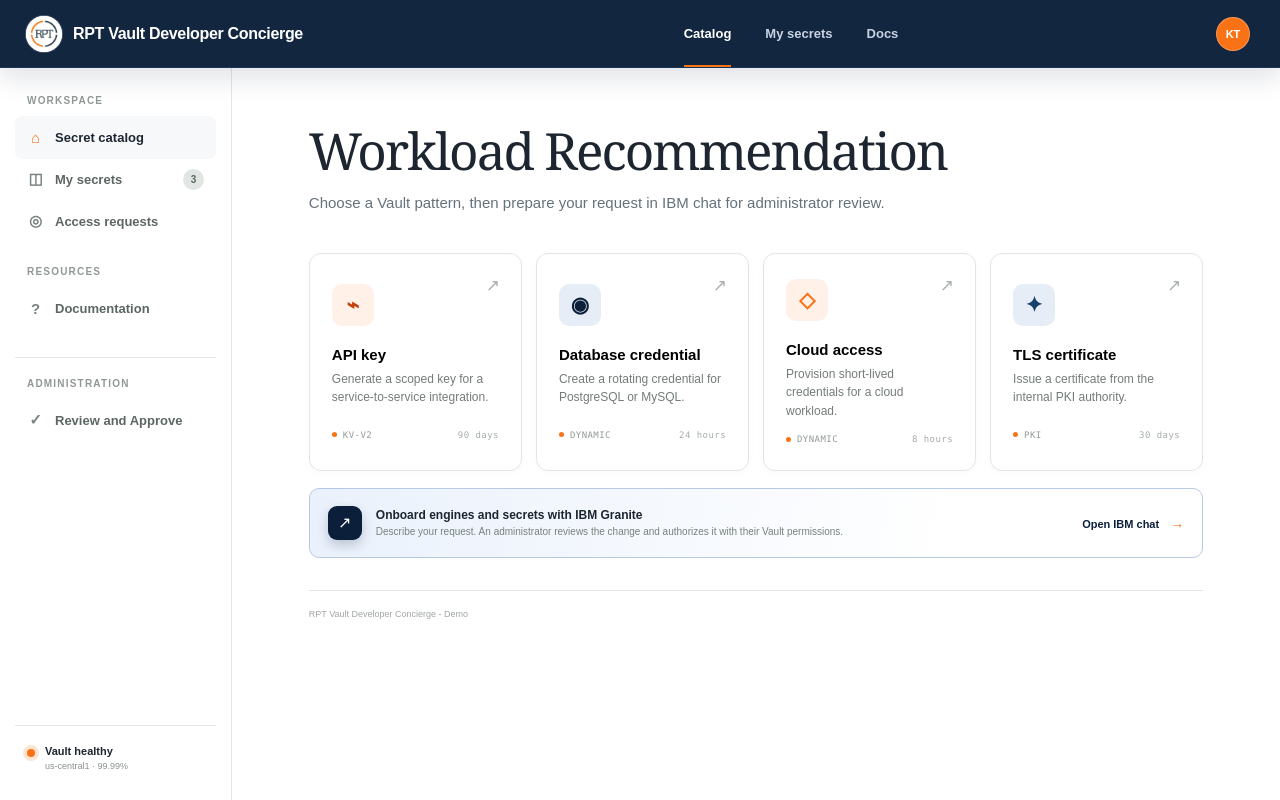
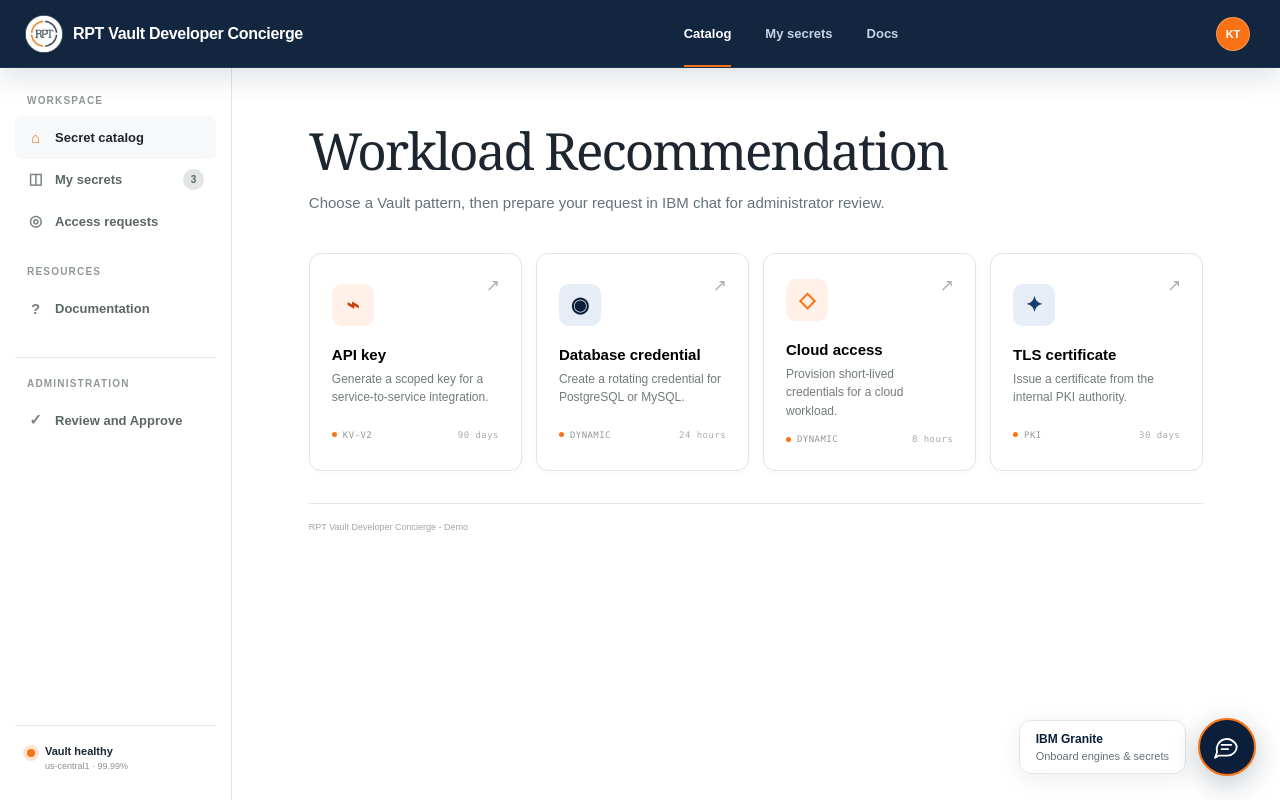
Before and after one commit to tuffner-rpt/rpt-vault-concierge, a Next.js app: page / in a window 1280 px wide. Built offline with nearby package versions, Linux system fonts and the light colour scheme.

Commit message:
Replace catalog chat banner with floating IBM Granite chat panel

```diff
--- /dev/null
+++ b/app/components/FloatingWatsonChat.tsx
@@ -0,0 +1,33 @@
+"use client";
+
+import { useRef, useState } from "react";
+
+export function FloatingWatsonChat() {
+  const panel = useRef<HTMLDialogElement>(null);
+  const launcher = useRef<HTMLButtonElement>(null);
+  const [initialized, setInitialized] = useState(false);
+  const [open, setOpen] = useState(false);
+
+  function openChat() {
+    setInitialized(true);
+    panel.current?.show();
+    setOpen(true);
+  }
+
+  return (
+    <>
+      <dialog ref={panel} id="floating-watson-chat" className="floating-chat-panel" aria-labelledby="floating-chat-title" onClose={() => { setOpen(false); launcher.current?.focus(); }}>
+        <header className="floating-chat-header">
+          <div><span>IBM WATSONX ORCHESTRATE</span><h2 id="floating-chat-title">Vault concierge · IBM Granite</h2></div>
+          <button type="button" autoFocus onClick={() => panel.current?.close()} aria-label="Minimize IBM chat">−</button>
+        </header>
+        {initialized ? <iframe src="/vault-onboarding/chat" title="IBM Granite Vault onboarding assistant" referrerPolicy="no-referrer" /> : null}
+        <a className="floating-chat-full" href="/vault-onboarding" target="_blank" rel="noopener noreferrer">Open full-page chat ↗</a>
+      </dialog>
+      <button ref={launcher} type="button" className="floating-chat-launcher" onClick={() => open ? panel.current?.close() : openChat()} aria-label={open ? "Minimize IBM chat" : "Onboard engines and secrets with IBM Granite"} aria-expanded={open} aria-controls="floating-watson-chat" aria-haspopup="dialog">
+        <span className="floating-chat-label"><strong>IBM Granite</strong><small>Onboard engines &amp; secrets</small></span>
+        <span className="floating-chat-icon" aria-hidden="true"><svg width="26" height="26" viewBox="0 0 24 24" fill="none" stroke="currentColor" strokeWidth="1.7" strokeLinecap="round" strokeLinejoin="round"><path d="M21 11.5a8.5 8.5 0 0 1-8.5 8.5H4l-3 2 1.8-5.2A8.5 8.5 0 1 1 21 11.5Z" /><path d="M7 10h9M7 14h6" /></svg></span>
+      </button>
+    </>
+  );
+}
--- a/app/globals.css
+++ b/app/globals.css
@@ -122,3 +122,14 @@ footer { display:flex; justify-content:space-between; margin-top:32px; padding-t
 @media(max-width:720px) { .onboarding-layout .sidebar { display:block; width:100%; padding:16px 18px; }.onboarding-layout .sidebar>.side-label { display:none; }.onboarding-layout .sidebar>.side-item { display:inline-flex; }.onboarding-layout .sidebar-review { margin-top:10px; padding-top:10px; }.onboarding-layout .sidebar-review>.side-label { display:none; } }
 
 .chat-open-link { text-align:right; margin:12px 0; font-size:12px; }.chat-open-link a { color:var(--navy); text-decoration:underline; text-underline-offset:3px; }
+
+.floating-chat-launcher { position:fixed; right:max(24px,env(safe-area-inset-right)); bottom:max(24px,env(safe-area-inset-bottom)); z-index:60; display:flex; align-items:center; gap:12px; padding:0; border:0; background:transparent; color:var(--navy); cursor:pointer; border-radius:30px; }
+.floating-chat-label { padding:11px 16px; border:1px solid var(--line); border-radius:12px; background:#fff; box-shadow:0 5px 24px #0b1f3a14; text-align:left; }
+.floating-chat-label strong,.floating-chat-label small { display:block; }.floating-chat-label strong { font-size:12px; }.floating-chat-label small { margin-top:4px; color:var(--muted); font-size:11px; }
+.floating-chat-icon { display:grid; place-items:center; width:58px; height:58px; border-radius:50%; color:#fff; background:var(--navy); box-shadow:0 8px 28px #0b1f3a40; border:2px solid #f97316; transition:transform .18s ease; }.floating-chat-launcher:hover .floating-chat-icon { transform:translateY(-3px); }
+.floating-chat-launcher:focus-visible,.floating-chat-header button:focus-visible,.floating-chat-full:focus-visible { outline:3px solid #3d75bc; outline-offset:4px; }
+.floating-chat-panel { position:fixed; inset:auto max(24px,env(safe-area-inset-right)) max(96px,calc(env(safe-area-inset-bottom) + 80px)) auto; z-index:60; width:min(440px,calc(100vw - 32px)); height:min(700px,calc(100dvh - 120px)); max-height:none; max-width:none; margin:0; padding:0; overflow:hidden; border:1px solid #c6d3e3; border-radius:16px; background:#fff; color:var(--ink); box-shadow:0 18px 70px #0b1f3a38; }
+.floating-chat-panel[open] { display:flex; flex-direction:column; }
+.floating-chat-header { display:flex; align-items:center; justify-content:space-between; gap:12px; flex-shrink:0; padding:16px 18px; background:var(--navy); color:#fff; }.floating-chat-header span { color:#c8d4e3; font-size:8px; font-weight:700; letter-spacing:.12em; }.floating-chat-header h2 { margin:5px 0 0; font-size:15px; }.floating-chat-header button { width:34px; height:34px; border:1px solid #ffffff55; border-radius:50%; background:transparent; color:white; font-size:24px; cursor:pointer; }
+.floating-chat-panel iframe { width:100%; min-height:0; flex:1; border:0; background:#0c1118; }.floating-chat-full { flex-shrink:0; padding:10px 16px; border-top:1px solid var(--line); color:var(--navy); font-size:11px; text-align:right; }
+@media(max-width:600px) { .floating-chat-launcher { right:16px; bottom:max(16px,env(safe-area-inset-bottom)); }.floating-chat-label { display:none; }.floating-chat-panel { right:16px; bottom:max(88px,calc(env(safe-area-inset-bottom) + 72px)); height:calc(100dvh - 112px); }.content { padding-bottom:100px; } }
--- a/app/page.tsx
+++ b/app/page.tsx
@@ -3,6 +3,7 @@
 import { useState } from "react";
 import { DocumentationWindow } from "./components/DocumentationWindow";
 import { AdminReviewLink } from "./components/AdminReviewLink";
+import { FloatingWatsonChat } from "./components/FloatingWatsonChat";
 
 type Template = {
   id: string;
@@ -76,17 +77,12 @@ export default function Home() {
             ))}
           </section>
 
-          <a className="agent-banner watsonx-banner" href="/vault-onboarding">
-            <span className="agent-gem">↗</span>
-            <span><strong>Onboard engines and secrets with IBM Granite</strong><small>Describe your request. An administrator reviews the change and authorizes it with their Vault permissions.</small></span>
-            <span className="ask-button">Open IBM chat <b>→</b></span>
-          </a>
-
           <footer id="docs"><span>RPT Vault Developer Concierge - Demo</span></footer>
         </section>
       </div>
 
       <DocumentationWindow open={docsOpen} onClose={() => setDocsOpen(false)} />
+      <FloatingWatsonChat />
     </main>
   );
 }
```
